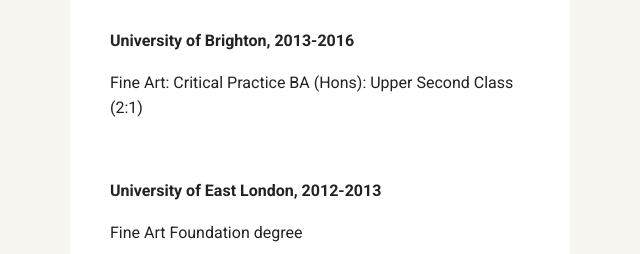
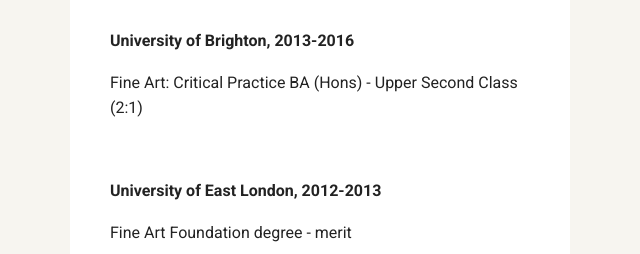
Before and after one commit to joelseverne/techdegree-project-1, a plain HTML site: page experience.html in a window 1280 px wide. Shown: the part 698-952 px from the top of the page, 35-675 px from the left. Drawn offline with Linux system fonts and the light colour scheme; a web font is replaced by a local one.

Commit message:
typos education div

```diff
--- a/experience.html
+++ b/experience.html
@@ -30,10 +30,10 @@
       <p>Front-end developer Techdegree</p>
     <br>
       <p><strong>University of Brighton, 2013-2016</strong></p>
-      <p>Fine Art: Critical Practice BA (Hons): Upper Second Class (2:1)<p>
+      <p>Fine Art: Critical Practice BA (Hons) - Upper Second Class (2:1)<p>
     <br>
       <p><strong>University of East London, 2012-2013</strong></p>
-      <p>Fine Art Foundation degree<p>
+      <p>Fine Art Foundation degree - merit<p>
     </div>
 
     <div class="card">
```
